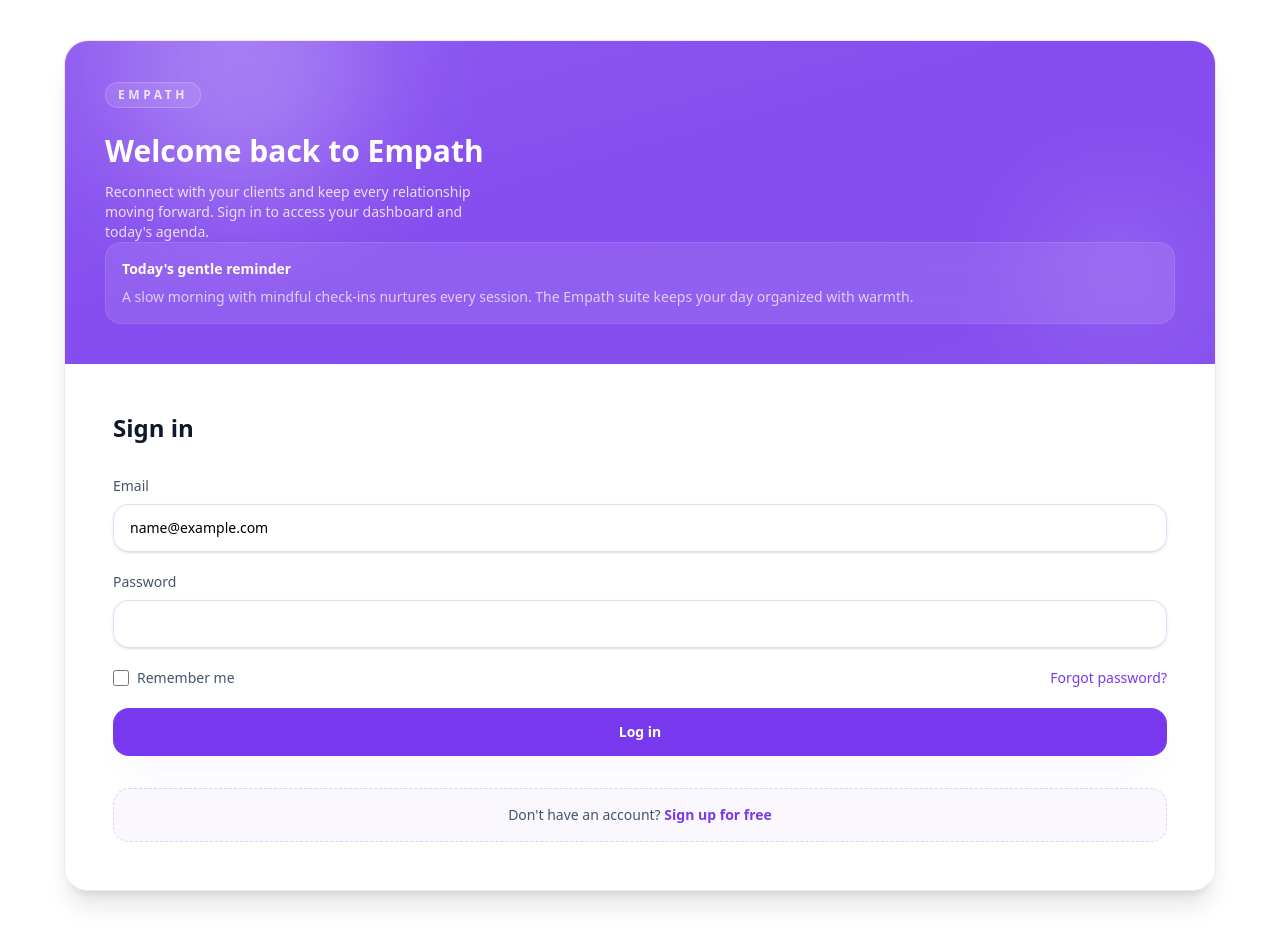
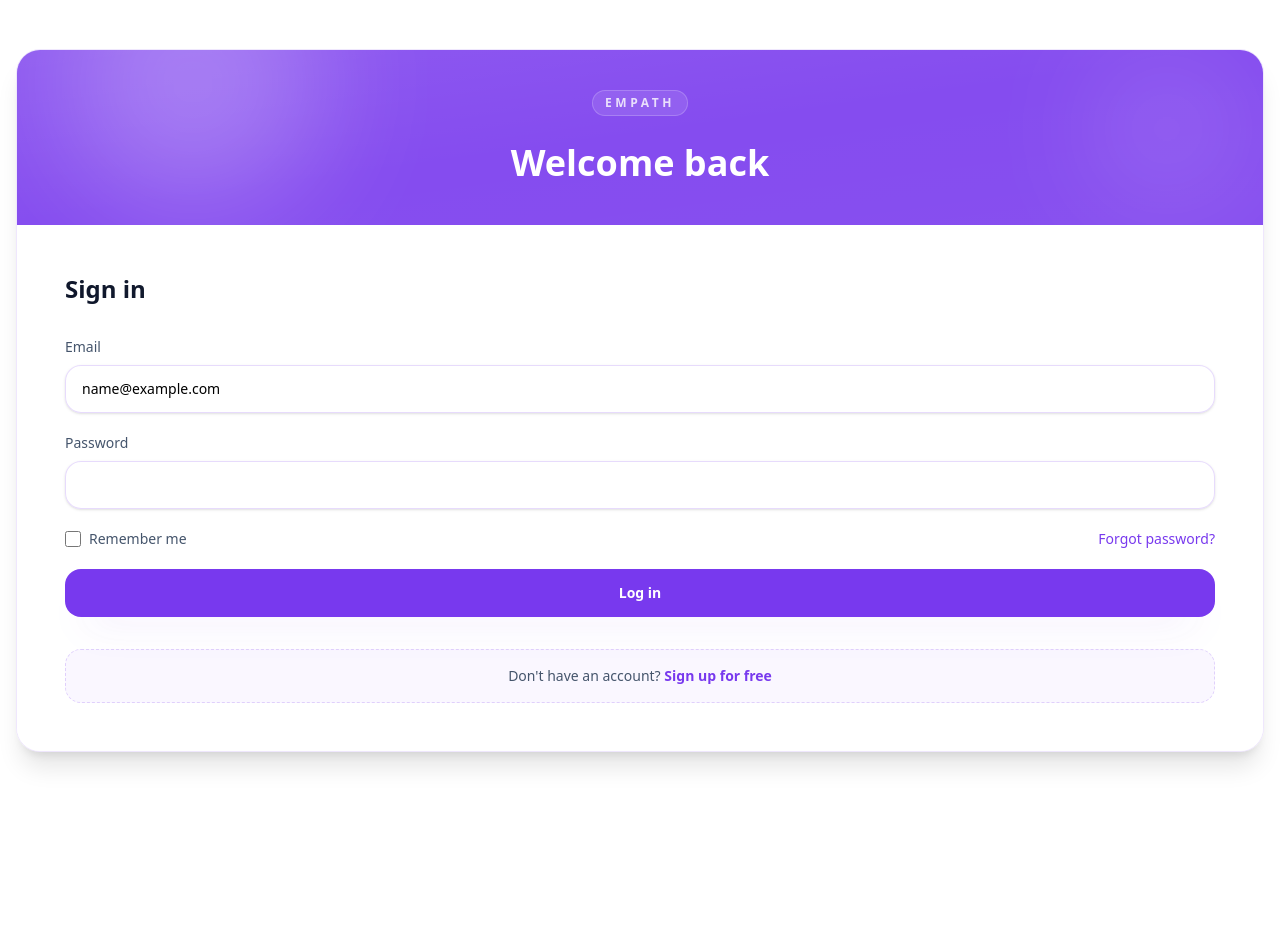
Before and after one commit to Divyendra-S/empath-dashboard, a Next.js app: page /login in a window 1280 px wide. After the commit the page ends 800 px from the top, so only its background shows below. Built offline with nearby package versions, Linux system fonts and the light colour scheme.

Commit message:
Refactor Login and Signup pages to enhance layout and styling. Increased max-width for containers, adjusted grid column ratios, and improved text formatting for better readability and user experience.

```diff
--- a/app/(auth)/login/page.tsx
+++ b/app/(auth)/login/page.tsx
@@ -4,10 +4,10 @@ export default function LoginPage() {
   return (
     <div className="flex min-h-screen items-center justify-center bg-[radial-gradient(circle_at_top,var(--theme-surface),rgba(255,255,255,0.95))] px-4 py-10">
       <div
-        className="mx-auto w-full max-w-6xl overflow-hidden rounded-3xl border shadow-xl"
+        className="mx-auto w-full max-w-7xl overflow-hidden rounded-3xl border shadow-xl"
         style={{ borderColor: "rgba(120, 57, 238, 0.12)" }}
       >
-        <div className="grid gap-0 md:grid-cols-[1fr,1.2fr]">
+        <div className="grid gap-0 md:grid-cols-[1fr,1.4fr]">
           <div className="relative hidden bg-[var(--theme-primary-hex)]/90 p-10 text-white md:flex md:flex-col">
             <div className="absolute inset-0 bg-gradient-to-br from-[rgba(255,255,255,0.08)] via-transparent to-[rgba(255,255,255,0.02)]" />
             <div
@@ -18,29 +18,13 @@ export default function LoginPage() {
               className="absolute bottom-8 right-8 h-32 w-32 rounded-full blur-3xl"
               style={{ background: "rgba(255,255,255,0.2)" }}
             />
-            <div className="relative flex h-full flex-col justify-between">
-              <div>
-                <span className="inline-flex items-center gap-2 rounded-full border border-white/20 bg-white/10 px-3 py-1 text-xs font-semibold uppercase tracking-[0.3em] text-white/80">
-                  Empath
-                </span>
-                <h1 className="mt-6 text-3xl font-semibold leading-tight">
-                  Welcome back to Empath
-                </h1>
-                <p className="mt-3 max-w-sm text-sm text-white/80">
-                  Reconnect with your clients and keep every relationship moving
-                  forward. Sign in to access your dashboard and today&apos;s
-                  agenda.
-                </p>
-              </div>
-              <div className="space-y-2 rounded-2xl border border-white/10 bg-white/10 p-4 text-sm backdrop-blur-md">
-                <p className="font-semibold text-white">
-                  Today&apos;s gentle reminder
-                </p>
-                <p className="text-white/70">
-                  A slow morning with mindful check-ins nurtures every session.
-                  The Empath suite keeps your day organized with warmth.
-                </p>
-              </div>
+            <div className="relative flex h-full flex-col justify-center items-center text-center">
+              <span className="inline-flex items-center gap-2 rounded-full border border-white/20 bg-white/10 px-3 py-1 text-xs font-semibold uppercase tracking-[0.3em] text-white/80">
+                Empath
+              </span>
+              <h1 className="mt-6 text-4xl font-semibold leading-tight">
+                Welcome back
+              </h1>
             </div>
           </div>
 
--- a/app/(auth)/signup/page.tsx
+++ b/app/(auth)/signup/page.tsx
@@ -4,10 +4,10 @@ export default function SignUpPage() {
   return (
     <div className="flex min-h-screen items-center justify-center bg-[radial-gradient(circle_at_top,var(--theme-surface),rgba(255,255,255,0.95))] px-4 py-10">
       <div
-        className="mx-auto w-full max-w-6xl overflow-hidden rounded-3xl border shadow-xl"
+        className="mx-auto w-full max-w-7xl overflow-hidden rounded-3xl border shadow-xl"
         style={{ borderColor: "rgba(120, 57, 238, 0.12)" }}
       >
-        <div className="grid gap-0 md:grid-cols-[1fr,1.2fr]">
+        <div className="grid gap-0 md:grid-cols-[1fr,1.4fr]">
           <div className="relative hidden bg-[var(--theme-primary-hex)]/90 p-10 text-white md:flex md:flex-col">
             <div className="absolute inset-0 bg-gradient-to-br from-[rgba(255,255,255,0.08)] via-transparent to-[rgba(255,255,255,0.02)]" />
             <div
@@ -18,29 +18,13 @@ export default function SignUpPage() {
               className="absolute bottom-10 right-10 h-32 w-32 rounded-full blur-3xl"
               style={{ background: "rgba(255,255,255,0.2)" }}
             />
-            <div className="relative flex h-full flex-col justify-between">
-              <div>
-                <span className="inline-flex items-center gap-2 rounded-full border border-white/20 bg-white/10 px-3 py-1 text-xs font-semibold uppercase tracking-[0.3em] text-white/80">
-                  Start today
-                </span>
-                <h1 className="mt-6 text-3xl font-semibold leading-tight">
-                  Create your Empath space
-                </h1>
-                <p className="mt-3 max-w-sm text-sm text-white/80">
-                  Build secure, nurturing client relationships with thoughtful
-                  tools designed for therapists and caregivers.
-                </p>
-              </div>
-              <div className="space-y-2 rounded-2xl border border-white/10 bg-white/10 p-4 text-sm backdrop-blur-md">
-                <p className="font-semibold text-white">
-                  What you&apos;ll love
-                </p>
-                <ul className="space-y-1 text-white/70">
-                  <li>• Guided client timelines and session journaling</li>
-                  <li>• Secure notes tailored for therapeutic workflows</li>
-                  <li>• Friendly prompts to stay present with every client</li>
-                </ul>
-              </div>
+            <div className="relative flex h-full flex-col justify-center items-center text-center">
+              <span className="inline-flex items-center gap-2 rounded-full border border-white/20 bg-white/10 px-3 py-1 text-xs font-semibold uppercase tracking-[0.3em] text-white/80">
+                Start today
+              </span>
+              <h1 className="mt-6 text-4xl font-semibold leading-tight">
+                Create your Empath space
+              </h1>
             </div>
           </div>
 
```
